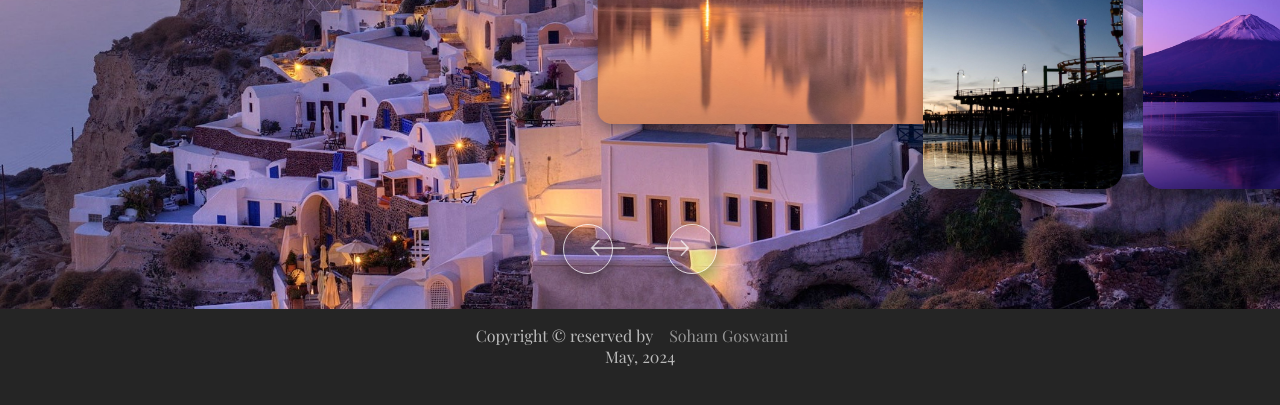
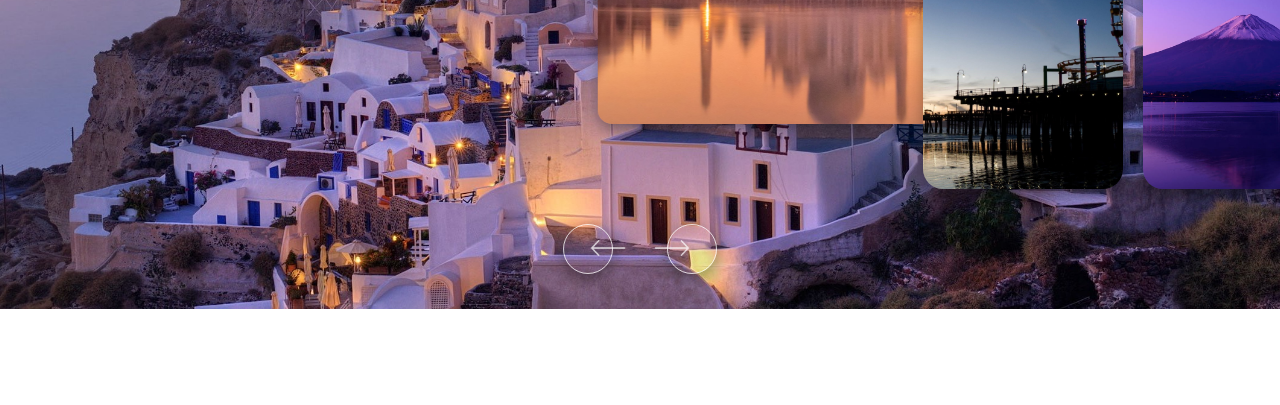
Before and after one commit to sohamgoswami07/Responsive-Image-Slider-1, a plain HTML site: page index.html in a window 1280 px wide. Shown: the part 491-896 px from the top of the page. After the commit the page ends 800 px from the top, so only its background shows below. Drawn offline with nearby package versions, Linux system fonts and the light colour scheme; a web font is replaced by a local one.

Commit message:
Update index.html

```diff
--- a/index.html
+++ b/index.html
@@ -64,10 +64,6 @@
             </button>
         </div>
     </div>
-
-    <div class="footer">
-        <p>Copyright &copy; reserved by<a href="https://www.linkedin.com/in/soham-goswami-2a5b84143/">Soham Goswami</a><br/>May, 2024</p>
-    </div>
 <!-- Custom JS -->
 <script src="./js/script.js"></script>
 </body>
```
